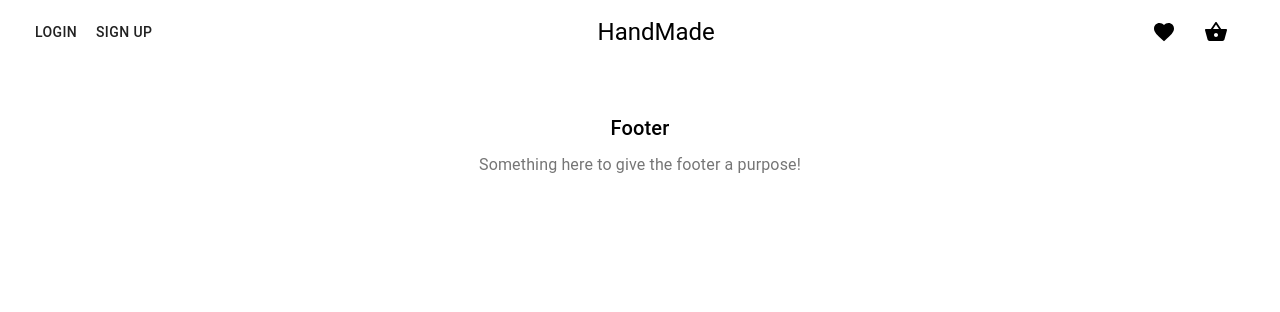
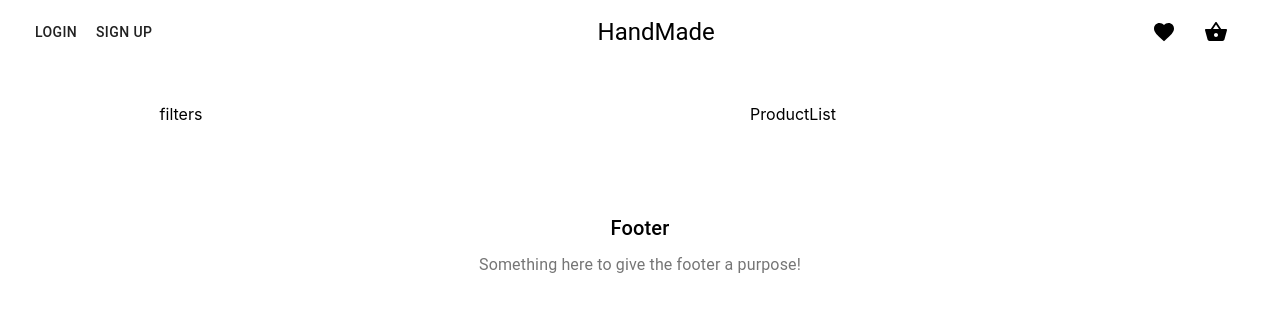
Before and after one commit to Maymonah98/react-shopping-app, a React (Create React App) app: page / in a window 1280 px wide. Shown: the top 312 px of the page. Built offline with nearby package versions, Linux system fonts and the light colour scheme.

Commit message:
add shelf

```diff
--- a/src/components/HomePage/index.js
+++ b/src/components/HomePage/index.js
@@ -1,12 +1,13 @@
 import React from 'react';
 import Header from '../Header';
 import Footer from '../Footer'
-
+import Shelf from '../Shelf';
 
 function HomePage() {
     return (
       <div >
         <Header/>
+        <Shelf/>
         <Footer/>
       </div>
     );
--- /dev/null
+++ b/src/components/Shelf/Filters/index.js
@@ -0,0 +1,10 @@
+import React from 'react';
+
+
+function Filters() {
+    return (
+      <div >   filters   </div>
+    );
+  }
+
+  export default Filters;
--- /dev/null
+++ b/src/components/Shelf/ProductList/index.js
@@ -0,0 +1,10 @@
+import React from 'react';
+
+
+function ProductList() {
+    return (
+      <div >   ProductList   </div>
+    );
+  }
+
+  export default ProductList;
--- /dev/null
+++ b/src/components/Shelf/index.js
@@ -0,0 +1,31 @@
+import React from 'react';
+import Filters from './Filters'
+import ProductList from './ProductList';
+import Grid from '@material-ui/core/Grid';
+import { makeStyles } from '@material-ui/core/styles';
+
+const useStyles = makeStyles((theme) => ({
+    root: {
+      flexGrow: 1,
+      padding: theme.spacing(5),
+    },
+  }));
+
+function Shelf() {
+    const classes = useStyles();
+
+    return (
+        <div className={classes.root}>
+          <Grid container spacing={3}>
+            <Grid item xs={3} sm = {3}>
+              <Filters/>
+            </Grid>
+            <Grid item xs={9}>
+              <ProductList/>
+            </Grid>
+          </Grid>
+        </div>
+      );
+  }
+
+  export default Shelf;
```
